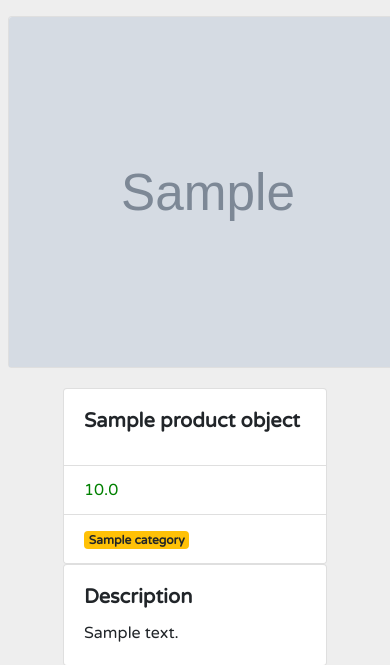
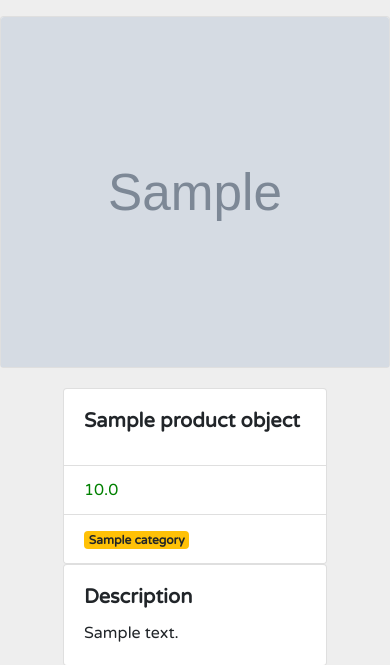
Before and after one commit to minghsu0107/AZUZU, a Django app: template templates/shop/detail.html in a window 390 px wide; the page is wider, and only the part inside the window is pictured. Shown: the part 72-737 px from the top of that part. Run offline with Django 3.2, Linux system fonts and the light colour scheme; the template is opened without the code that fills it: most values are stand-ins (such as "Sample title", 1, 10 or a date in 2020); grey boxes marked "Sample" are stand-in pictures; data that the repository does not hold is empty; parts of the project's set-up code (start-up, migrations or seed data) failed here and were passed over; some libraries are stand-ins or nearby versions.

Commit message:
Fix responsiveness

```diff
--- a/templates/shop/detail.html
+++ b/templates/shop/detail.html
@@ -47,16 +47,21 @@
                         <img src="{{ product_object.image.url }}" class="card-img-top">
                     </div>
                 </div>
-                <div class="d-lg-none">
-                    <div class="card" style="width: 400px; margin-left: -70px;">
+                <div class="d-none d-md-block d-lg-none">
+                    <div class="card" style="width: 450px; margin-left: -75px">
+                        <img src="{{ product_object.image.url }}" class="card-img-top">
+                    </div>
+                </div>
+                <div class="d-block d-sm-none">
+                    <div class="card" style="width: 100vw; margin-left: -4.88em">
                         <img src="{{ product_object.image.url }}" class="card-img-top">
                     </div>
                 </div>
             </div>
             <div class="col-md-4 col-xs-12">
                 <div class="row">
-                    <div class="card">
-                        <div class="card-body" style="width: 20rem;">
+                    <div class="card ml-0" style="width: 20rem;">
+                        <div class="card-body" style="">
                             <h5 id="nm{{product_object.id}}" class="card-title">{{product_object.title}}</h5>
                         </div>
                         <ul class="list-group list-group-flush">
@@ -70,7 +75,7 @@
                     </div>
                 </div>
                 <div class="row">
-                    <div class="card" style="width: 20rem;">
+                    <div class="card ml-0" style="width: 20rem;">
                         <div class="card-body">
                             <h5 class="card-title">Description</h5>
                             <p class="card-text">{{product_object.description|linebreaksbr}}</p>
@@ -78,7 +83,7 @@
                     </div>
                 </div>
                 <div class="row">
-                    <div class="card" style="width: 20rem;">
+                    <div class="card ml-0" style="width: 20rem;">
                         <div class="card-body mt-3 mb-2">
                             <form id="view-add" class="form-inline input-group">
                                 <div class="input-group-prepend">
```
